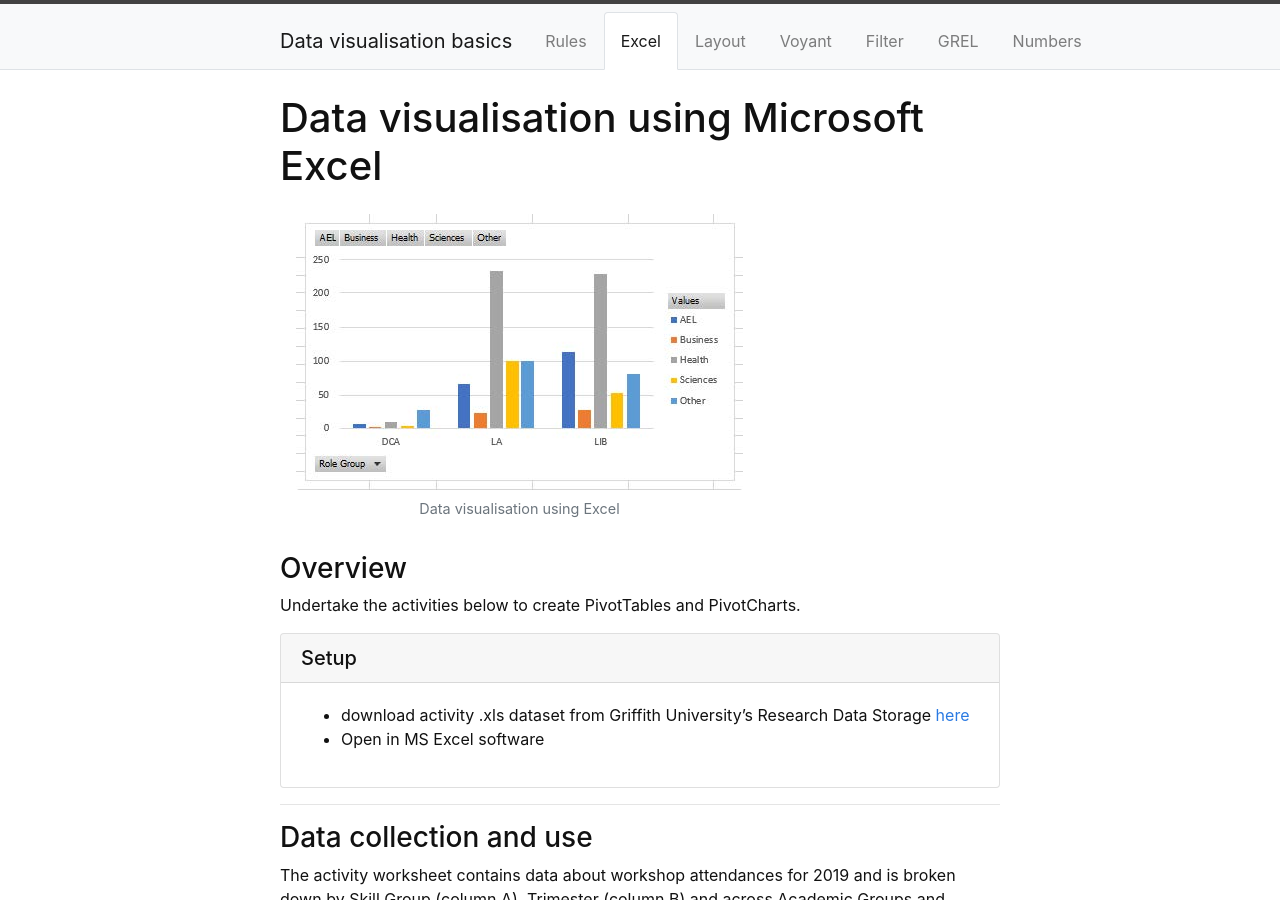
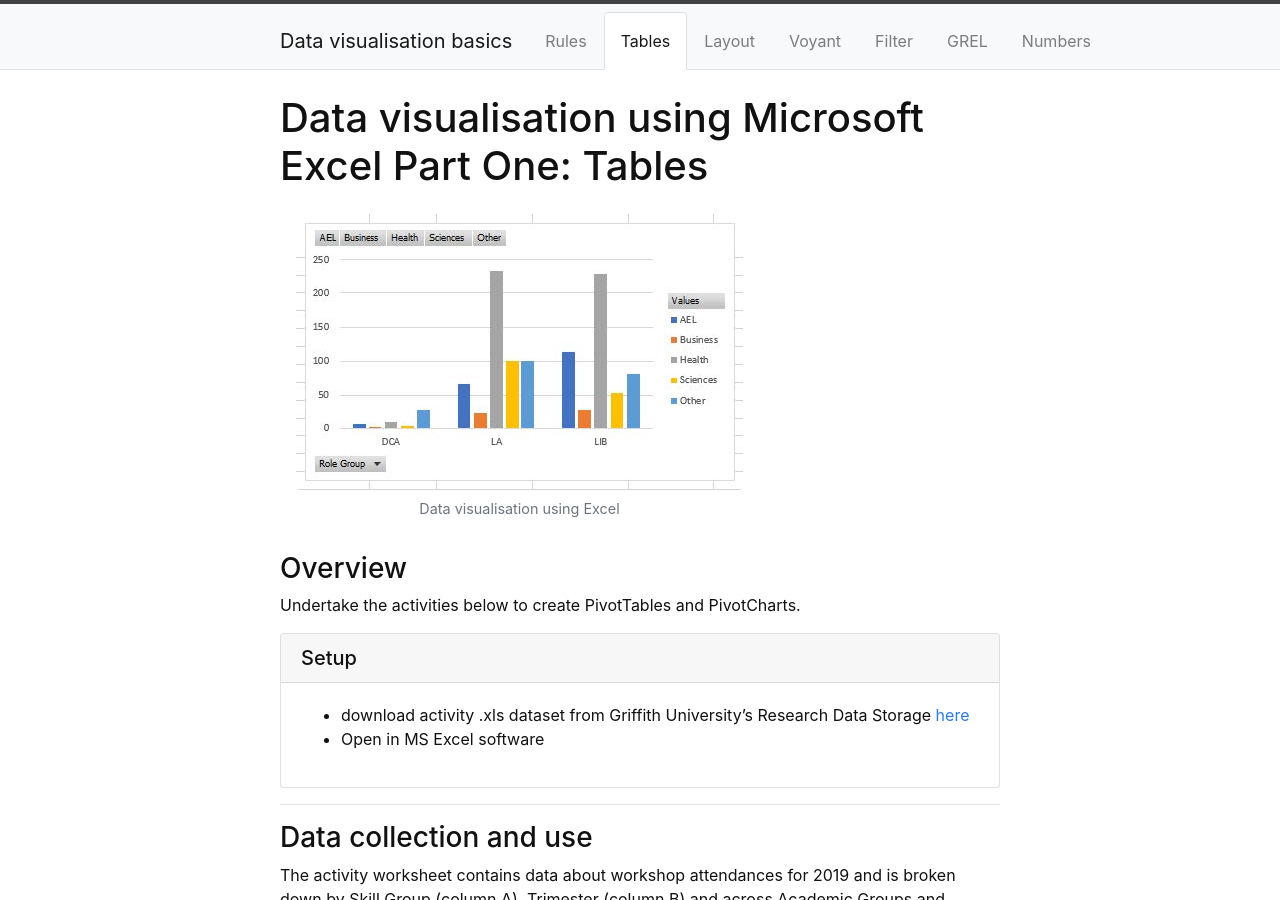
Before and after one commit to GULibrarySandbox/data-vis-basics, a Jekyll site: the page built from content/2-tables.md, in a window 1280 px wide and 900 px high. Built offline with Jekyll 4.4.1, drawn with Linux system fonts in a browser that asks for light colours.

Commit message:
Update and rename 2-msexcel.md to 2-tables.md

```diff
--- a/content/2-msexcel.md
+++ b/content/2-tables.md
@@ -1,9 +1,9 @@
 ---
-title: Excel
+title: Tables
 nav: true
 ---
 
-# Data visualisation using Microsoft Excel
+# Data visualisation using Microsoft Excel Part One: Tables
 
 {% include figure.html img="2021_Excel-data-visualisation_Student-workbook.jpg " alt="Data visualisation using Excel" caption="Data visualisation using Excel" width="100%" %}
 
```
